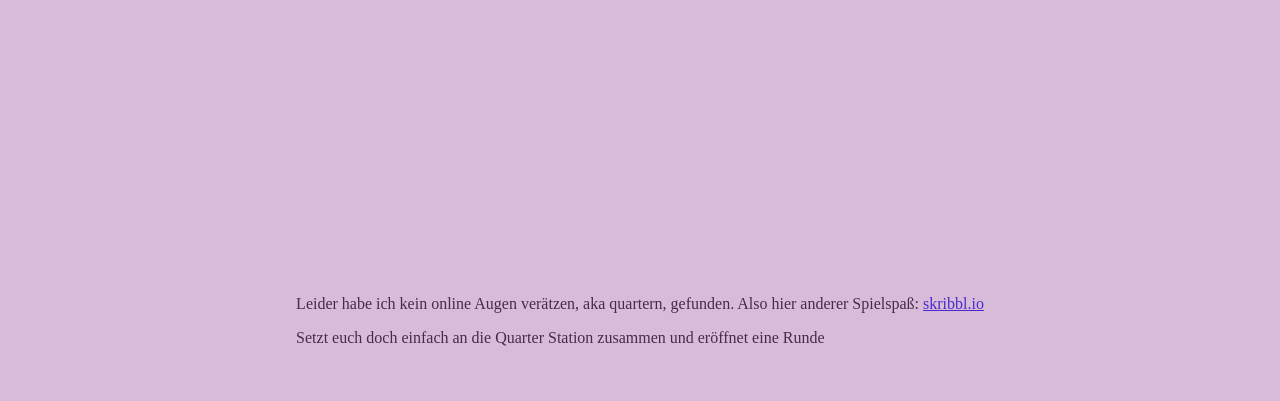
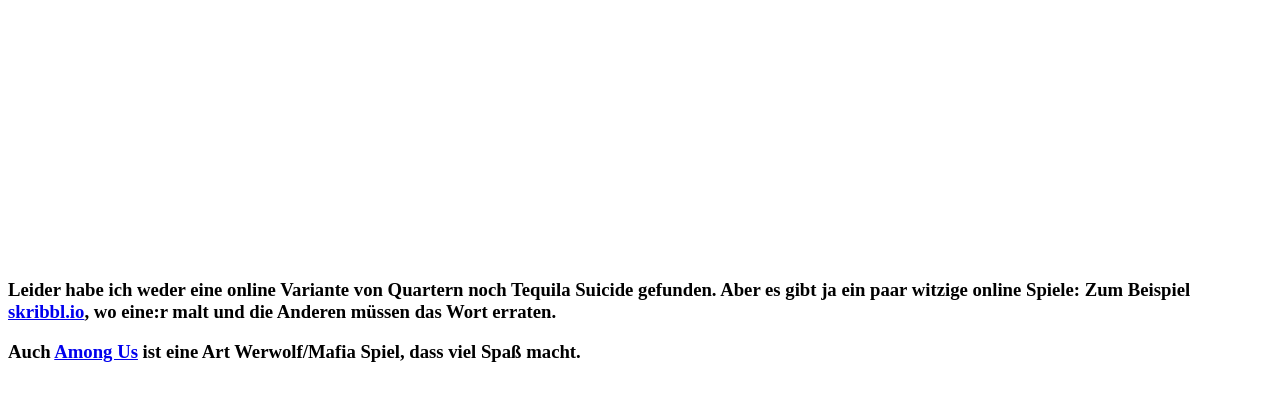
Before and after one commit to BokaTano/geburtstagsrepo, a website: page sidePages/quartern.html in a window 1280 px wide. Shown: the part 79-480 px from the top of the page. Drawn offline with Linux system fonts and the light colour scheme.

Commit message:
Spiele Seite geupdated

```diff
--- a/sidePages/quartern.html
+++ b/sidePages/quartern.html
@@ -1,20 +1,20 @@
 <html>
+
 <head>
   <title>Das Konzert beginnt in wenigen Minuten</title>
   <style type="text/css">
-    html, body {
+    html,
+    body {
       height: 100%;
       display: flex;
       justify-content: center;
       align-items: center;
       background: white;
     }
-    .container {
-    }
 
-    .image {
+    .container {}
 
-    }
+    .image {}
 
     .text {
       text-align: center;
@@ -40,7 +40,6 @@
       position: absolute;
       top: 0;
       left: 0;
-      background: rgba(162,97,164,0.43);
     }
 
     .iframe {
@@ -54,13 +53,18 @@
     }
   </style>
 </head>
+
 <body>
   <div style="display: block" class="fullscreenbox">
     <h1>Spiel Spaß!</h1>
   </div>
   <div>
-    <p>Leider habe ich kein online Augen verätzen, aka quartern, gefunden. Also hier anderer Spielspaß: <a href="https://skribbl.io/">skribbl.io</a></p>
-    <p>Setzt euch doch einfach an die Quarter Station zusammen und eröffnet eine Runde</p>
+    <h3>Leider habe ich weder eine online Variante von Quartern noch Tequila Suicide gefunden. Aber es gibt ja ein paar
+      witzige online Spiele:
+      Zum Beispiel <a href="https://skribbl.io/">skribbl.io</a>, wo eine:r malt und die Anderen müssen das Wort erraten.
+    </h3>
+    <h3>Auch <a href="https://among-us.io/"> Among Us</a> ist eine Art Werwolf/Mafia Spiel, dass viel Spaß macht. </h3>
   </div>
 </body>
+
 </html>
```
